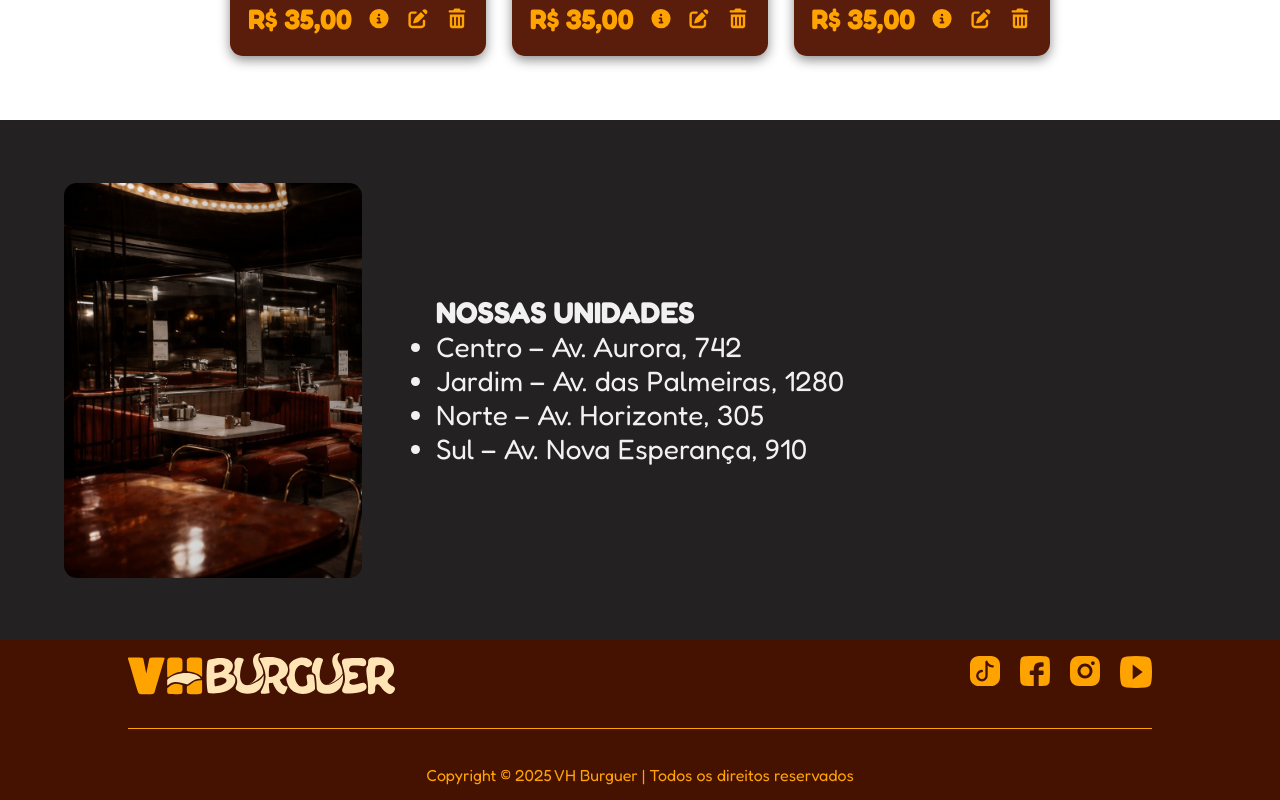
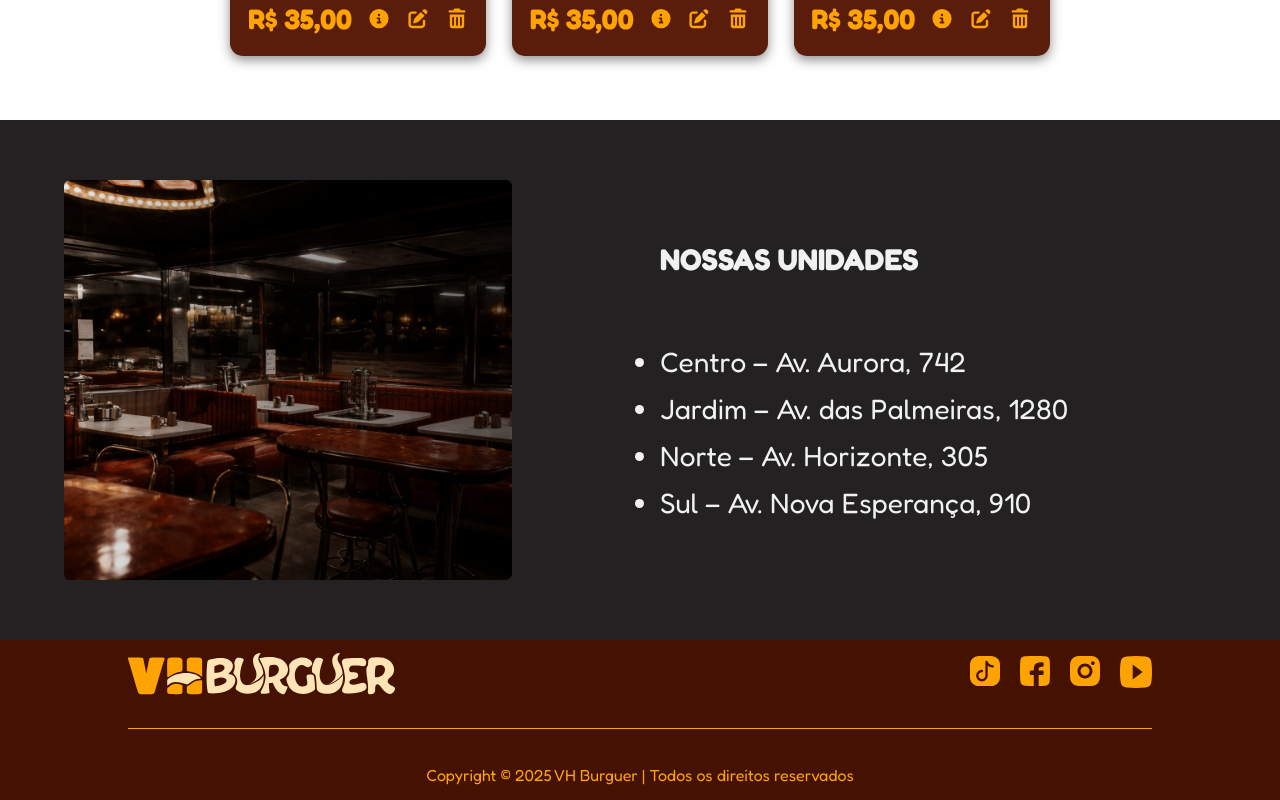
Before and after one commit to nicollasOR/react-nextjs-study, a Next.js app in the folder nextjs/vh-burguer/: page /home in a window 1280 px wide. Shown: the part 682-1482 px from the top of the page. Built offline with nearby package versions, Linux system fonts and the light colour scheme.

Commit message:
♻️  feat: refactor home and index ♻️

```diff
--- a/nextjs/vh-burguer/src/pages/home/home.module.css
+++ b/nextjs/vh-burguer/src/pages/home/home.module.css
@@ -125,7 +125,8 @@
 
 
 
-#cardapio{
+#cardapio
+{
     display: flex;
     flex-direction: column;
     align-items: center;
@@ -163,41 +164,48 @@
 
 
 }
-
-#unidades div{
+#unidades #img{
     background-image: url("/imgs/unidade.jpeg");
-    background-repeat:no-repeat;
     background-size: cover;
-    border-radius: 1vw;
-
-    width: 80%;
-    height: 80%;
-}
-#unidades img{
-    width: 50%;
-    height: 80%;
-    object-fit: contain;
-    border-radius: 5vw;
+    background-position: center;
+    background-repeat: no-repeat;
+    aspect-ratio: 1/1;
+    width: 35vw;
+    height: clamp(25vw, 50vh, 40vw);
+    border-radius: .5vw;
+    transition: transform 0.6s ease;
 
 }
 
+#unidades #img:hover{
+    transform: scale(1.05);
+    cursor: pointer;
+}
+
 #unidades #textos_direita{
+    display: flex;
+    flex-direction: column;
+    gap: 1vw;
     color: var(--fundo-claro);
 }
 
 #textos_direita h5{
     font-size: 30px;
+    margin-bottom: 10%;
 }
 #textos_direita li{
     font-size: 28px;
 }
+
+
 
 #cardapio{
     display: flex;
     flex-direction: column;
     justify-content: center;
     align-self: center;
-    gap: 50px;
+    gap: clamp(2vw, 50px, 4vw);
+    margin: 0 0 5% 0;
 }
 
 
@@ -206,19 +214,15 @@
 
 @media (max-width: 768px)
 {
+    #unidades
+    {
+    display: flex;
+    flex-direction: column;
+    align-items: center;
+    justify-content: center;
+    }
 
+    #unidades #img{
+        display: none;
+    }
 }
-
-
-
-/*
-
-            <section id={styles.banner}>
-                <h1>Bem-vindo ao VH Burguer</h1>
-                <img src="../imgs/foto_de_hamburgueres.png" alt="" />
-                <div id={styles.nav_links}>
-                <a href="">Chamar atendente</a>
-                <a href="">Ver cardápio</a>
-                </div>
-
-*/
```
Also changed, not shown: nextjs/vh-burguer/src/pages/home/index.tsx (+4 -3 lines).
